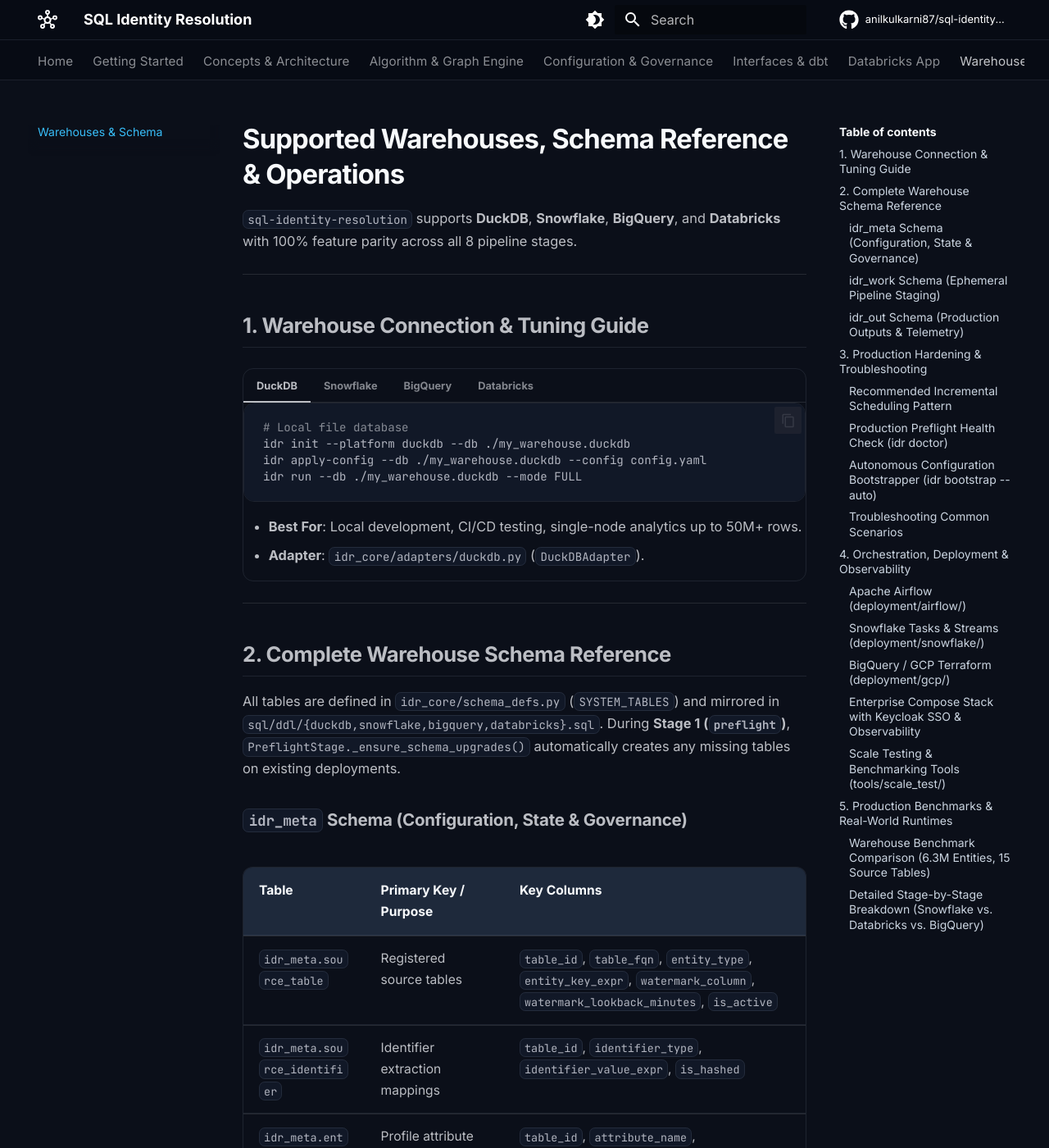
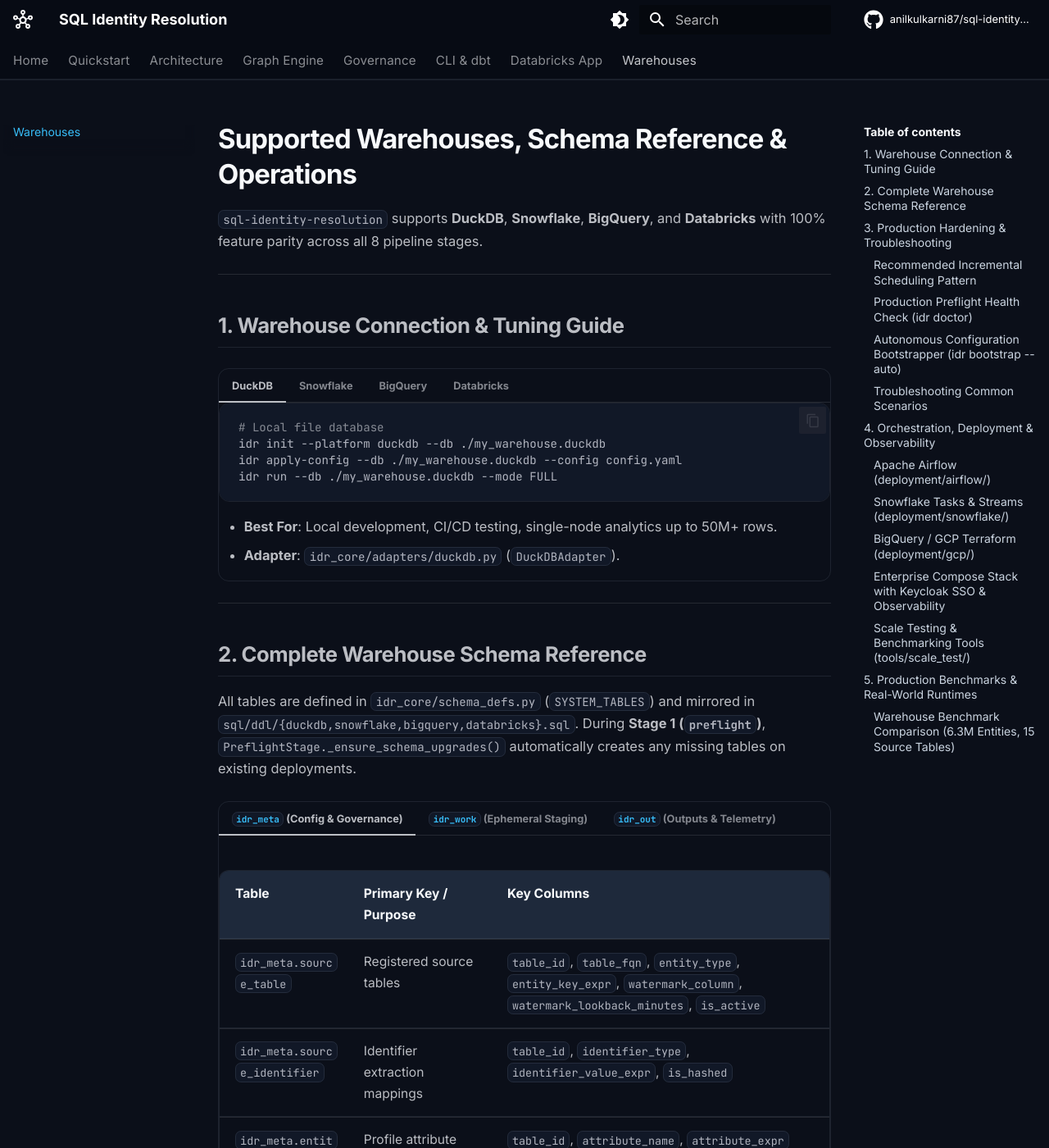
Before and after one commit to anilkulkarni87/sql-identity-oss, an MkDocs documentation site: the page built from docs/warehouses-and-schema.md, in a window 1280 px wide and 1400 px high. Shown: the whole window at 82% size. Built offline with MkDocs 1.6.1 and Material for MkDocs 9.7.7, drawn with Linux system fonts in a browser that asks for light colours; comment, search, counter and statistics services are not loaded; some of the changed text lies outside the part shown.

Commit message:
Polish GitHub Pages UX: fix MkDocs admonitions, widen layout, and streamline nav/tabs

````diff
--- a/docs/stylesheets/extra.css
+++ b/docs/stylesheets/extra.css
@@ -14,6 +14,11 @@
 .md-typeset .admonition {
   border-radius: 10px;
   box-shadow: 0 1px 2px rgba(0, 0, 0, 0.08);
+}
+
+/* Give wide tables, code blocks, and charts comfortable breathing room */
+.md-grid {
+  max-width: 82rem;
 }
 
 :root {
--- a/docs/warehouses-and-schema.md
+++ b/docs/warehouses-and-schema.md
@@ -79,45 +79,45 @@
 
 All tables are defined in `idr_core/schema_defs.py` (`SYSTEM_TABLES`) and mirrored in `sql/ddl/{duckdb,snowflake,bigquery,databricks}.sql`. During **Stage 1 (`preflight`)**, `PreflightStage._ensure_schema_upgrades()` automatically creates any missing tables on existing deployments.
 
-### `idr_meta` Schema (Configuration, State & Governance)
+=== "`idr_meta` (Config & Governance)"
 
-| Table | Primary Key / Purpose | Key Columns |
-| :--- | :--- | :--- |
-| `idr_meta.source_table` | Registered source tables | `table_id`, `table_fqn`, `entity_type`, `entity_key_expr`, `watermark_column`, `watermark_lookback_minutes`, `is_active` |
-| `idr_meta.source_identifier` | Identifier extraction mappings | `table_id`, `identifier_type`, `identifier_value_expr`, `is_hashed` |
-| `idr_meta.entity_attribute_mapping` | Profile attribute mappings | `table_id`, `attribute_name`, `attribute_expr` |
-| `idr_meta.rule` | Deterministic matching rules | `rule_id`, `identifier_type`, `canonicalize`, `max_group_size`, `priority`, `is_active` |
-| `idr_meta.fuzzy_rule` | Blocking-based fuzzy rules | `rule_id`, `rule_name`, `blocking_key_expr`, `score_expr`, `threshold`, `priority`, `is_active` |
-| `idr_meta.survivorship_rule` | Golden profile attribute rules | `attribute_name`, `strategy`, `source_priority_list`, `recency_field` |
-| `idr_meta.identifier_exclusion` | Poison-pill blocklist | `identifier_type` (`EMAIL`, `PHONE`, `ANY`), `identifier_value_pattern`, `match_type` (`EXACT`, `LIKE`), `reason` |
-| `idr_meta.identity_override` | Manual stewardship overrides | `override_id`, `override_type` (`FORCE_LINK`, `DO_NOT_LINK`, `ISOLATE`), `entity_key_a`, `entity_key_b`, `reason`, `created_by`, `is_active` |
-| `idr_meta.privacy_audit_log` | GDPR / CCPA erasure ledger | `request_id`, `request_type`, `target_value`, `affected_entities_count`, `affected_clusters_count`, `tables_purged`, `requested_by`, `reason`, `executed_at`, `status` |
-| `idr_meta.run_state` | Per-table incremental watermarks | `table_id`, `last_watermark_value`, `last_run_id`, `last_run_ts` |
+    | Table | Primary Key / Purpose | Key Columns |
+    | :--- | :--- | :--- |
+    | `idr_meta.source_table` | Registered source tables | `table_id`, `table_fqn`, `entity_type`, `entity_key_expr`, `watermark_column`, `watermark_lookback_minutes`, `is_active` |
+    | `idr_meta.source_identifier` | Identifier extraction mappings | `table_id`, `identifier_type`, `identifier_value_expr`, `is_hashed` |
+    | `idr_meta.entity_attribute_mapping` | Profile attribute mappings | `table_id`, `attribute_name`, `attribute_expr` |
+    | `idr_meta.rule` | Deterministic matching rules | `rule_id`, `identifier_type`, `canonicalize`, `max_group_size`, `priority`, `is_active` |
+    | `idr_meta.fuzzy_rule` | Blocking-based fuzzy rules | `rule_id`, `rule_name`, `blocking_key_expr`, `score_expr`, `threshold`, `priority`, `is_active` |
+    | `idr_meta.survivorship_rule` | Golden profile attribute rules | `attribute_name`, `strategy`, `source_priority_list`, `recency_field` |
+    | `idr_meta.identifier_exclusion` | Poison-pill blocklist | `identifier_type` (`EMAIL`, `PHONE`, `ANY`), `identifier_value_pattern`, `match_type` (`EXACT`, `LIKE`), `reason` |
+    | `idr_meta.identity_override` | Manual stewardship overrides | `override_id`, `override_type` (`FORCE_LINK`, `DO_NOT_LINK`, `ISOLATE`), `entity_key_a`, `entity_key_b`, `reason`, `created_by`, `is_active` |
+    | `idr_meta.privacy_audit_log` | GDPR / CCPA erasure ledger | `request_id`, `request_type`, `target_value`, `affected_entities_count`, `affected_clusters_count`, `tables_purged`, `requested_by`, `reason`, `executed_at`, `status` |
+    | `idr_meta.run_state` | Per-table incremental watermarks | `table_id`, `last_watermark_value`, `last_run_id`, `last_run_ts` |
 
-### `idr_work` Schema (Ephemeral Pipeline Staging)
+=== "`idr_work` (Ephemeral Staging)"
 
-| Table | Purpose |
-| :--- | :--- |
-| `idr_work.entities_delta` | New/updated entities extracted in the current run (`watermark_value IS NOT NULL`) plus candidate-expanded historical entities (`watermark_value IS NULL`). |
-| `idr_work.identifiers_extracted` | Canonicalized and exclusion-filtered identifiers for current delta entities. |
-| `idr_work.identifiers_all` | Full working set of identifiers across impacted entities used for anchor edge building. |
-| `idr_work.entity_attributes` | Extracted attributes for fuzzy blocking (skipped automatically when `0` active fuzzy rules exist). |
-| `idr_work.edges_new` | Anchor-based star edges ($N-1$ edges per group) after `ISOLATE`, `DO_NOT_LINK`, and `FORCE_LINK` overrides. |
-| `idr_work.lp_edges` / `idr_work.lp_labels` | Undirected graph edges and iterative Label Propagation labels (stabilized against historical `resolved_id`s). |
+    | Table | Purpose |
+    | :--- | :--- |
+    | `idr_work.entities_delta` | New/updated entities extracted in the current run (`watermark_value IS NOT NULL`) plus candidate-expanded historical entities (`watermark_value IS NULL`). |
+    | `idr_work.identifiers_extracted` | Canonicalized and exclusion-filtered identifiers for current delta entities. |
+    | `idr_work.identifiers_all` | Full working set of identifiers across impacted entities used for anchor edge building. |
+    | `idr_work.entity_attributes` | Extracted attributes for fuzzy blocking (skipped automatically when `0` active fuzzy rules exist). |
+    | `idr_work.edges_new` | Anchor-based star edges ($N-1$ edges per group) after `ISOLATE`, `DO_NOT_LINK`, and `FORCE_LINK` overrides. |
+    | `idr_work.lp_edges` / `idr_work.lp_labels` | Undirected graph edges and iterative Label Propagation labels (stabilized against historical `resolved_id`s). |
 
-### `idr_out` Schema (Production Outputs & Telemetry)
+=== "`idr_out` (Outputs & Telemetry)"
 
-| Table | Purpose | Key Columns |
-| :--- | :--- | :--- |
-| `idr_out.identity_resolved_membership_current` | Canonical mapping of every `entity_key` to its persistent `resolved_id`. | `entity_key`, `resolved_id`, `updated_at`, `super_cluster_id` |
-| `idr_out.identity_identifiers_current` | Current normalized identifiers per `entity_key` (powers candidate expansion & no-watermark state-diffing). | `entity_key`, `identifier_type`, `identifier_value_norm`, `is_hashed`, `updated_at` |
-| `idr_out.identity_clusters_current` | Cluster-level quality and confidence metrics. | `resolved_id`, `cluster_size`, `confidence_score`, `edge_diversity`, `edge_count`, `max_fanout`, `match_density`, `primary_reason`, `updated_at` |
-| `idr_out.edge_evidence` | Granular match evidence trail for every edge ("why did A match B"). | `run_id`, `entity_key_a`, `entity_key_b`, `rule_id`, `identifier_type`, `match_value`, `score` |
-| `idr_out.evaluation_sample` | Stratified pair sample for Precision/Recall audit & human/LLM labeling. | `sample_id`, `stratum`, `entity_key_a`, `entity_key_b`, `identifier_type`, `confidence_score`, `human_label` |
-| `idr_out.golden_profile_current` | Consolidated 360° customer profile per `resolved_id`. | `resolved_id`, `email_primary`, `phone_primary`, `first_name`, `last_name`, `<dynamic_attributes>`, `updated_at` |
-| `idr_out.resolved_id_crosswalk` | Historical ledger of cluster ID merges and splits across runs. | `run_id`, `old_resolved_id`, `new_resolved_id`, `entity_key`, `change_type`, `changed_at` |
-| `idr_out.run_history` & `idr_out.stage_metrics` | Run-level and stage-level execution telemetry. | `run_id`, `run_mode`, `status`, `entities_processed`, `edges_created`, `clusters_Impacted`, `lp_iterations`, `duration_seconds` |
-| `idr_out.skipped_identifier_groups` | Identifier groups skipped for exceeding `max_group_size`. | `run_id`, `identifier_type`, `identifier_value_norm`, `group_size`, `max_allowed`, `sample_entity_keys` |
+    | Table | Purpose | Key Columns |
+    | :--- | :--- | :--- |
+    | `idr_out.identity_resolved_membership_current` | Canonical mapping of every `entity_key` to its persistent `resolved_id`. | `entity_key`, `resolved_id`, `updated_at`, `super_cluster_id` |
+    | `idr_out.identity_identifiers_current` | Current normalized identifiers per `entity_key` (powers candidate expansion & no-watermark state-diffing). | `entity_key`, `identifier_type`, `identifier_value_norm`, `is_hashed`, `updated_at` |
+    | `idr_out.identity_clusters_current` | Cluster-level quality and confidence metrics. | `resolved_id`, `cluster_size`, `confidence_score`, `edge_diversity`, `edge_count`, `max_fanout`, `match_density`, `primary_reason`, `updated_at` |
+    | `idr_out.edge_evidence` | Granular match evidence trail for every edge ("why did A match B"). | `run_id`, `entity_key_a`, `entity_key_b`, `rule_id`, `identifier_type`, `match_value`, `score` |
+    | `idr_out.evaluation_sample` | Stratified pair sample for Precision/Recall audit & human/LLM labeling. | `sample_id`, `stratum`, `entity_key_a`, `entity_key_b`, `identifier_type`, `confidence_score`, `human_label` |
+    | `idr_out.golden_profile_current` | Consolidated 360° customer profile per `resolved_id`. | `resolved_id`, `email_primary`, `phone_primary`, `first_name`, `last_name`, `<dynamic_attributes>`, `updated_at` |
+    | `idr_out.resolved_id_crosswalk` | Historical ledger of cluster ID merges and splits across runs. | `run_id`, `old_resolved_id`, `new_resolved_id`, `entity_key`, `change_type`, `changed_at` |
+    | `idr_out.run_history` & `idr_out.stage_metrics` | Run-level and stage-level execution telemetry. | `run_id`, `run_mode`, `status`, `entities_processed`, `edges_created`, `clusters_Impacted`, `lp_iterations`, `duration_seconds` |
+    | `idr_out.skipped_identifier_groups` | Identifier groups skipped for exceeding `max_group_size`. | `run_id`, `identifier_type`, `identifier_value_norm`, `group_size`, `max_allowed`, `sample_entity_keys` |
 
 ---
 
@@ -202,47 +202,65 @@
 
 ### Warehouse Benchmark Comparison (6.3M Entities, 15 Source Tables)
 
-The table below summarizes full identity resolution execution metrics across supported warehouse engines (all cloud runs executed on the exact same 15-table `ecommerce_synth` dataset):
+All three cloud runs executed on the exact same 15-table `ecommerce_synth` dataset (**6,297,049** entities → **5,381,635** edges → **1,544,042** resolved clusters).
 
-| Metric / Dimension | Snowflake | Databricks (Unity Catalog) | Google BigQuery | DuckDB (Local) |
-| :--- | :--- | :--- | :--- | :--- |
-| **Compute Engine** | Snowflake Virtual Warehouse | Serverless SQL Warehouse | Serverless BigQuery (US Multi-Region) | Single-Node (10-core M-series ARM) |
-| **Source Tables** | 15 tables | 15 tables | 15 tables | 15 tables |
-| **Input Entities** | **6,297,049** | **~6,300,000** | **6,297,049** | 250,000 (scale harness) |
-| **Edges Constructed** | **5,381,635** | **~5,380,000** | **5,381,635** | ~215,000 |
-| **Resolved Clusters** | **1,544,042** | **~1,544,000** | **1,544,042** | ~62,000 |
-| **Total Pipeline Duration** | **170s (2.8 min)** | **296s (4.9 min)** | **306s (5.1 min)** | 12.4s |
-| **Avg. Throughput** | **~37,000 entities/sec** | ~21,300 entities/sec | ~20,600 entities/sec | ~20,200 entities/sec |
-| **Graph Label Propagation** | **58.8s** | ~108s | 110.0s | 4.8s |
-| **Golden Profile Output** | **66.7s** | ~85s | 90.0s | 3.2s |
+<div class="idr-stats-grid">
+  <div class="idr-stat-card">
+    <div class="idr-stat-number">170s</div>
+    <div class="idr-stat-label">Snowflake (2.8 min · ~37k ent/s)</div>
+  </div>
+  <div class="idr-stat-card">
+    <div class="idr-stat-number">296s</div>
+    <div class="idr-stat-label">Databricks (4.9 min · ~21k ent/s)</div>
+  </div>
+  <div class="idr-stat-card">
+    <div class="idr-stat-number">306s</div>
+    <div class="idr-stat-label">BigQuery (5.1 min · ~21k ent/s)</div>
+  </div>
+</div>
 
-> [!TIP] Key Takeaways at a Glance
-> - **Identical Graph Correctness**: All three cloud warehouses resolved the exact same **6,297,049** entities and **5,381,635** edges into **1,544,042** clusters from a single portable configuration.
-> - **1.7x–1.8x Faster on Snowflake**: Snowflake completed end-to-end in **170s (2.8 min)** vs. **296s** on Databricks and **306s** on BigQuery—driven primarily by faster metadata preflight (**6.7s**), identifier normalization (**20.2s**), and label propagation (**58.8s**).
-> - **Predictable Bottlenecks**: Across every engine, `label_propagation` + `output_generation` account for ~65–74% of total runtime, while `entity_extraction` (~5–6s) and `edge_building` (~11–14s) stay fast thanks to anchor-based star graph reduction.
+!!! tip "Key Takeaways at a Glance"
+    - **Identical Graph Correctness**: All three cloud warehouses resolved the exact same **6,297,049** entities and **5,381,635** edges into **1,544,042** clusters from a single portable configuration.
+    - **1.7x–1.8x Faster on Snowflake**: Snowflake completed end-to-end in **170s (2.8 min)** vs. **296s** on Databricks and **306s** on BigQuery—driven primarily by faster metadata preflight (**6.7s**), identifier normalization (**20.2s**), and label propagation (**58.8s**).
+    - **Predictable Bottlenecks**: Across every engine, `label_propagation` + `output_generation` account for ~65–74% of total runtime, while `entity_extraction` (~5–6s) and `edge_building` (~11–14s) stay fast thanks to anchor-based star graph reduction.
 
-```mermaid
-xychart-beta
-    title "Stage Duration Comparison (Seconds — Lower is Better)"
-    x-axis ["Preflight", "Entities", "Identifiers", "Edges", "Label Prop", "Output"]
-    y-axis "Duration (seconds)" 0 --> 120
-    bar [6.7, 5.3, 20.2, 11.1, 58.8, 66.7]
-    bar [24, 6, 52, 14, 108, 85]
-    bar [26, 5, 54, 12, 110, 90]
-```
-*(Series order in chart: **Snowflake** · **Databricks** · **BigQuery**)*
+=== "Comparison Summary"
 
----
+    | Metric / Dimension | Snowflake | Databricks (Unity Catalog) | Google BigQuery | DuckDB (Local) |
+    | :--- | :--- | :--- | :--- | :--- |
+    | **Compute Engine** | Snowflake Virtual Warehouse | Serverless SQL Warehouse | Serverless BigQuery (US Multi-Region) | Single-Node (10-core M-series ARM) |
+    | **Source Tables** | 15 tables | 15 tables | 15 tables | 15 tables |
+    | **Input Entities** | **6,297,049** | **~6,300,000** | **6,297,049** | 250,000 (scale harness) |
+    | **Edges Constructed** | **5,381,635** | **~5,380,000** | **5,381,635** | ~215,000 |
+    | **Resolved Clusters** | **1,544,042** | **~1,544,000** | **1,544,042** | ~62,000 |
+    | **Total Pipeline Duration** | **170s (2.8 min)** | **296s (4.9 min)** | **306s (5.1 min)** | 12.4s |
+    | **Avg. Throughput** | **~37,000 entities/sec** | ~21,300 entities/sec | ~20,600 entities/sec | ~20,200 entities/sec |
+    | **Graph Label Propagation** | **58.8s** | ~108s | 110.0s | 4.8s |
+    | **Golden Profile Output** | **66.7s** | ~85s | 90.0s | 3.2s |
 
-### Detailed Stage-by-Stage Breakdown (Snowflake vs. Databricks vs. BigQuery)
+=== "Stage-by-Stage Breakdown"
 
-| Stage # | Pipeline Stage | Snowflake | Databricks | BigQuery | Rows (Snowflake / BigQuery) | Description |
-| :--- | :--- | :--- | :--- | :--- | :--- | :--- |
-| **Stage 1** | `preflight` | **6.7s** | ~24s | 26.0s | 0 | Metadata schema validation, column DDL checks, and run state initialization |
-| **Stage 2** | `entity_extraction` | **5.3s** | ~6s | 5.0s | 6,297,049 | Scans 15 tables, generates composite entity keys, and stages into `idr_work.entities_delta` |
-| **Stage 3** | `identifier_extraction` | **20.2s** | ~52s | 54.0s | 5,710,608 | Normalizes identifiers and applies poison-pill / suppression filters |
-| **Stage 4** | `attribute_extraction` | **0.4s** | ~1s | 1.0s | 0 | Extracts attributes for blocking rules (bypassed when no fuzzy blocking rules are active) |
-| **Stage 5** | `edge_building` | **11.1s** | ~14s | 12.0s | 5,381,635 | Anchor-based star graph reduction ($N-1$ edges per group) avoiding $O(N^2)$ cliques |
-| **Stage 6** | `label_propagation` | **58.8s** | ~108s | 110.0s | 1,544,042 | Iterative connected components until full cluster convergence |
-| **Stage 7** | `output_generation` | **66.7s** | ~85s | 90.0s | 1,544,042 | Wide consolidated golden profiles with survivorship across 15 source feeds, plus crosswalk |
-| **Total** | **Full Pipeline Run** | **170s (2.8 min)** | **296s (4.9 min)** | **306s (5.1 min)** | — | Complete end-to-end warehouse-native execution |
+    | Stage # | Pipeline Stage | Snowflake | Databricks | BigQuery | Rows (Snowflake / BigQuery) | Description |
+    | :--- | :--- | :--- | :--- | :--- | :--- | :--- |
+    | **Stage 1** | `preflight` | **6.7s** | ~24s | 26.0s | 0 | Metadata schema validation, column DDL checks, and run state initialization |
+    | **Stage 2** | `entity_extraction` | **5.3s** | ~6s | 5.0s | 6,297,049 | Scans 15 tables, generates composite entity keys, and stages into `idr_work.entities_delta` |
+    | **Stage 3** | `identifier_extraction` | **20.2s** | ~52s | 54.0s | 5,710,608 | Normalizes identifiers and applies poison-pill / suppression filters |
+    | **Stage 4** | `attribute_extraction` | **0.4s** | ~1s | 1.0s | 0 | Extracts attributes for blocking rules (bypassed when no fuzzy blocking rules are active) |
+    | **Stage 5** | `edge_building` | **11.1s** | ~14s | 12.0s | 5,381,635 | Anchor-based star graph reduction ($N-1$ edges per group) avoiding $O(N^2)$ cliques |
+    | **Stage 6** | `label_propagation` | **58.8s** | ~108s | 110.0s | 1,544,042 | Iterative connected components until full cluster convergence |
+    | **Stage 7** | `output_generation` | **66.7s** | ~85s | 90.0s | 1,544,042 | Wide consolidated golden profiles with survivorship across 15 source feeds, plus crosswalk |
+    | **Total** | **Full Pipeline Run** | **170s (2.8 min)** | **296s (4.9 min)** | **306s (5.1 min)** | — | Complete end-to-end warehouse-native execution |
+
+=== "Visual Chart"
+
+    ```mermaid
+    xychart-beta
+        title "Stage Duration Comparison (Seconds — Lower is Better)"
+        x-axis ["Preflight", "Entities", "Identifiers", "Edges", "Label Prop", "Output"]
+        y-axis "Duration (seconds)" 0 --> 120
+        bar [6.7, 5.3, 20.2, 11.1, 58.8, 66.7]
+        bar [24, 6, 52, 14, 108, 85]
+        bar [26, 5, 54, 12, 110, 90]
+    ```
+
+    *(Series order: **Snowflake** · **Databricks** · **BigQuery**)*
--- a/mkdocs.yml
+++ b/mkdocs.yml
@@ -37,6 +37,7 @@
     - navigation.instant.progress
     - navigation.tracking
     - navigation.tabs
+    - navigation.tabs.sticky
     - navigation.sections
     - navigation.path
     - navigation.top
@@ -87,10 +88,10 @@
 
 nav:
   - Home: index.md
-  - Getting Started: getting-started.md
-  - Concepts & Architecture: concepts-and-architecture.md
-  - Algorithm & Graph Engine: algorithm-and-graph-engine.md
-  - Configuration & Governance: configuration-and-governance.md
-  - Interfaces & dbt: interfaces-and-dbt.md
+  - Quickstart: getting-started.md
+  - Architecture: concepts-and-architecture.md
+  - Graph Engine: algorithm-and-graph-engine.md
+  - Governance: configuration-and-governance.md
+  - CLI & dbt: interfaces-and-dbt.md
   - Databricks App: databricks-app.md
-  - Warehouses & Schema: warehouses-and-schema.md
+  - Warehouses: warehouses-and-schema.md
````
Also changed, not shown: docs/interfaces-and-dbt.md (+2 -2 lines).
